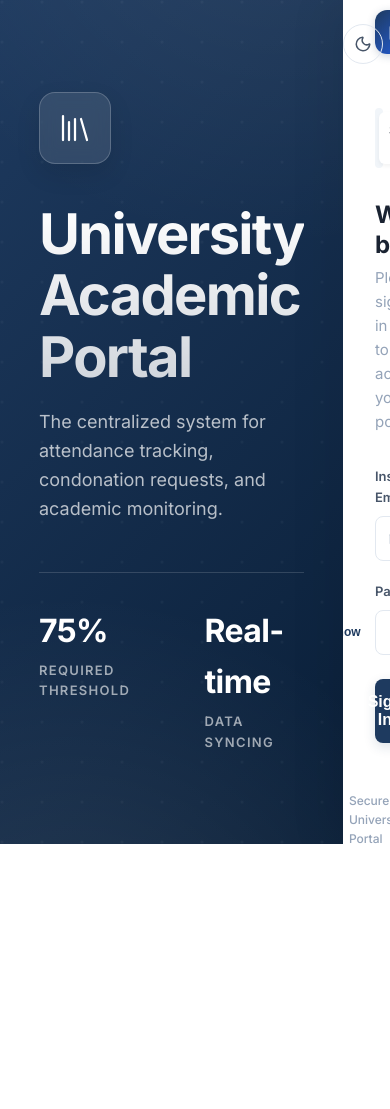
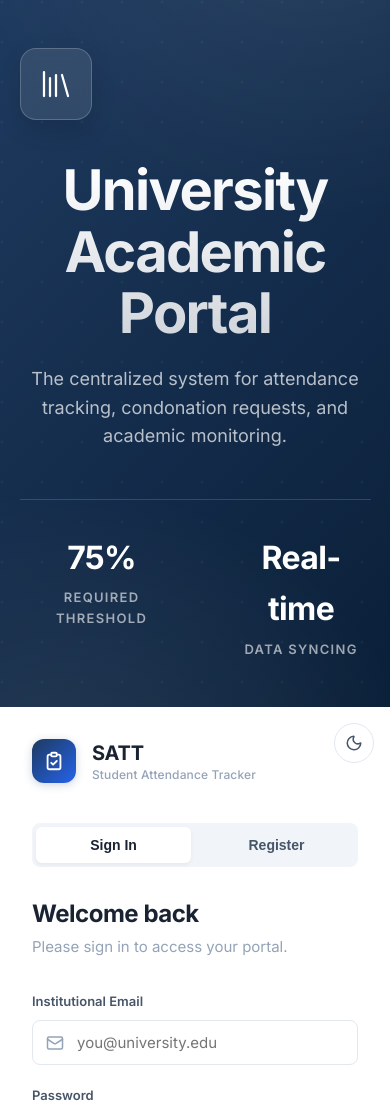
Before and after one commit to pranav662/Student-Attendance-Threshold-Tracker-SATT, a website: page public/index.html in a window 390 px wide. Shown: the top 1109 px of the page. Before the commit the page ends 844 px from the top, so only its background shows below. Drawn offline with nearby package versions, Linux system fonts and the light colour scheme.

Commit message:
fix: improve responsive layouts and threshold marker positioning

```diff
--- a/public/styles.css
+++ b/public/styles.css
@@ -122,6 +122,9 @@
    RESET & BASE
    ────────────────────────────────────────────────────────── */
 *, *::before, *::after { box-sizing: border-box; margin: 0; padding: 0; }
+* { box-sizing: border-box; }
+*::before, *::after { box-sizing: border-box; }
+
 html { height: 100%; scroll-behavior: smooth; }
 
 body {
@@ -743,10 +746,16 @@ img { max-width: 100%; display: block; }
 
 .threshold-bar-labels {
   display: flex;
-  justify-content: space-between;
+  position: relative;
   margin-top: 4px;
   font-size: 0.6875rem;
   color: var(--text-3);
+}
+
+.threshold-label-center {
+  position: absolute;
+  left: 75%;
+  transform: translateX(-50%);
 }
 
 .threshold-message {
@@ -1658,11 +1667,17 @@ body.auth-body {
   background: var(--bg-surface);
   position: relative;
   display: flex;
-  align-items: center;
+  align-items: flex-start;
   justify-content: center;
-  padding: 2rem;
+  padding: 4.5rem 2rem 2rem;
   box-shadow: -20px 0 40px rgba(0,0,0,0.05);
   overflow-y: auto;
+}
+
+.auth-box-new {
+  width: 100%;
+  max-width: 380px;
+  margin: auto;
 }
 
 .theme-btn-new {
@@ -1676,7 +1691,7 @@ body.auth-body {
   display: flex; align-items: center; justify-content: center;
   cursor: pointer;
   transition: all 0.2s;
-  z-index: 2;
+  z-index: 10;
 }
 .theme-btn-new:hover { background: var(--bg-hover); color: var(--text-1); }
 .theme-btn-new svg { width: 18px; height: 18px; pointer-events: none; }
@@ -1945,6 +1960,11 @@ body.auth-body {
    ────────────────────────────────────────────────────────── */
 @media (max-width: 1024px) {
   :root { --sidebar-w: 200px; }
+  .auth-page-new { flex-direction: column; overflow-y: auto; height: auto; }
+  .auth-hero-new { flex: none; padding: 3rem 5%; text-align: center; }
+  .auth-hero-new .hero-metrics-new { justify-content: center; }
+  .auth-panel-new { width: 100%; box-shadow: none; padding-top: 2rem; overflow-y: visible; }
+  .theme-btn-new { top: 1rem; right: 1rem; }
 }
 
 @media (max-width: 768px) {
```
Also changed, not shown: public/student/student_dashboard.html (+3 -3 lines).
